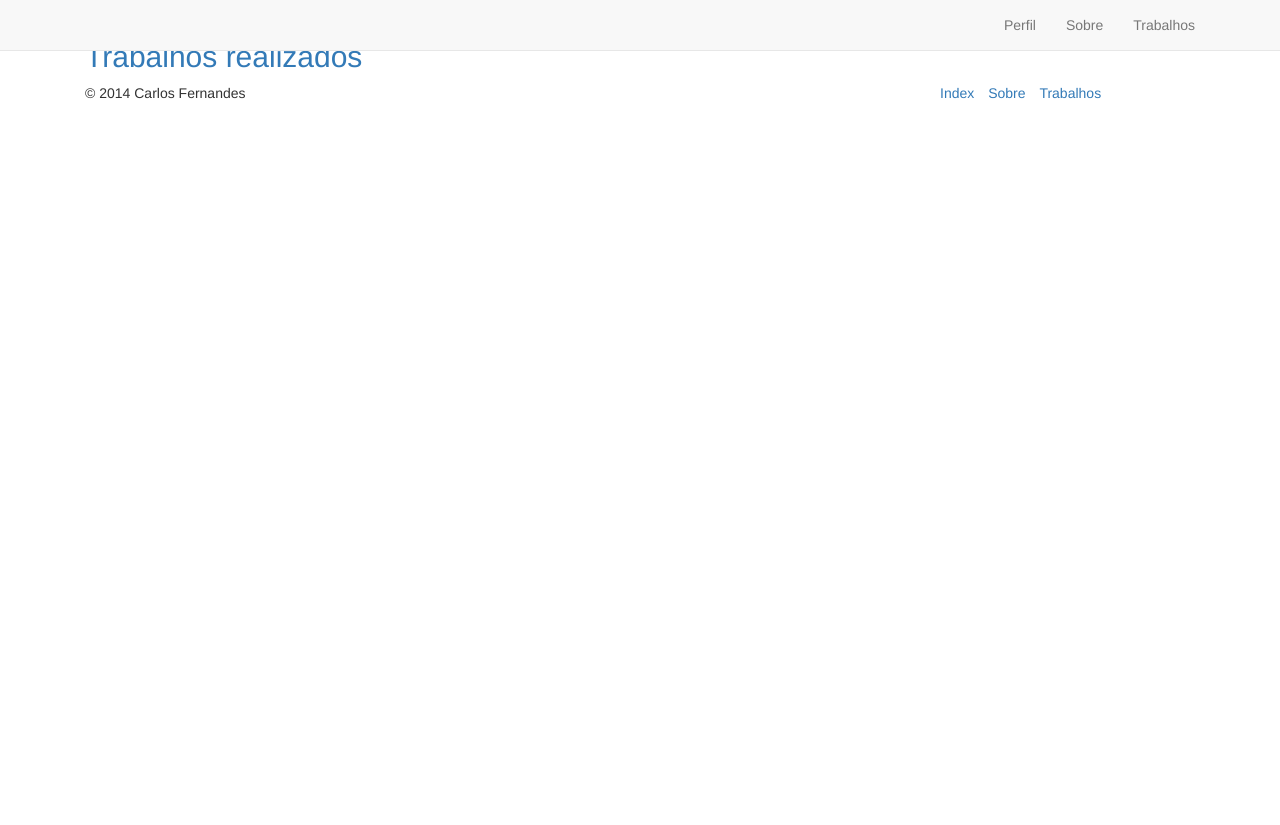
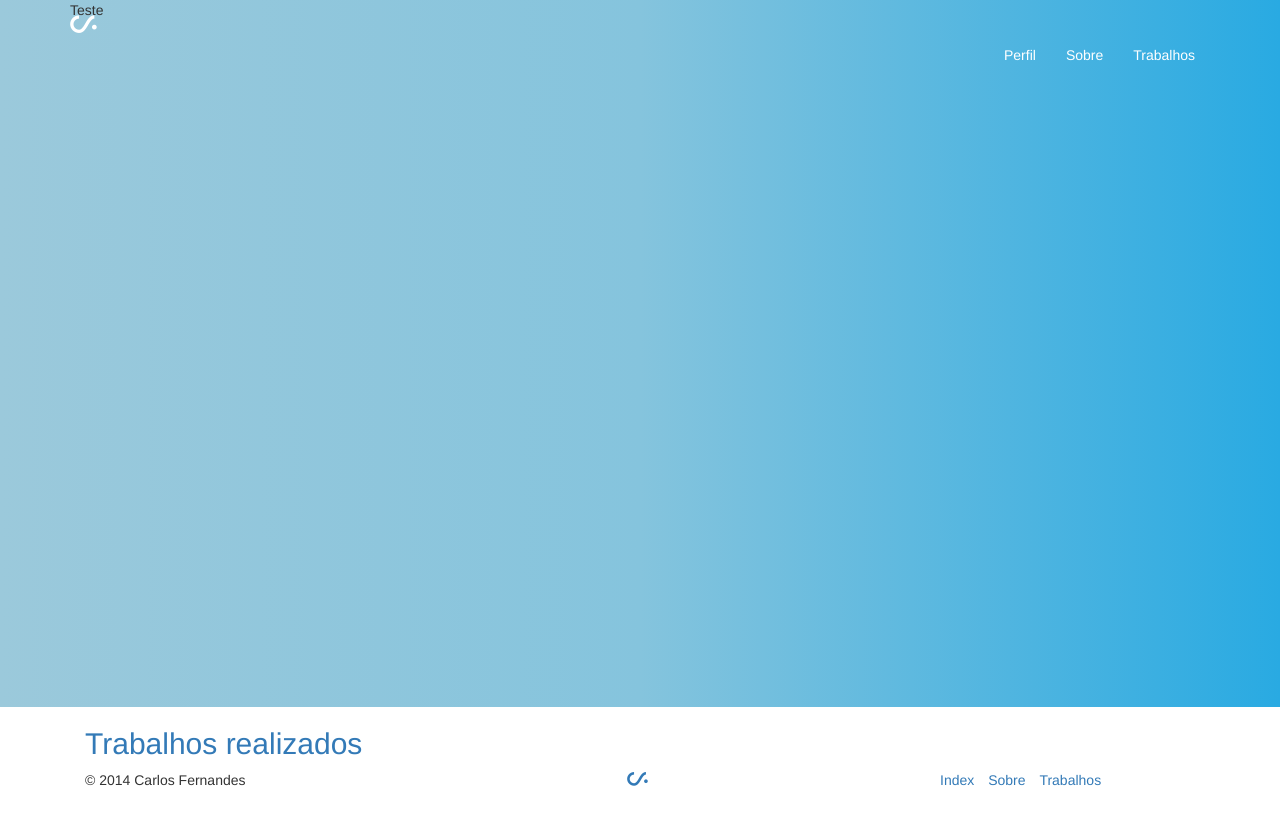
Before and after one commit to cafweb/portfolio, a Jekyll site: the page built from index.html, in a window 1280 px wide. Shown: the top 825 px of the page. Built offline with Jekyll 4.4.1, drawn with Linux system fonts in a browser that asks for light colours; nearby versions of some CDN libraries; Markdown is read by kramdown in place of the engine named in the settings.

Commit message:
Inclusao do gradiente

```diff
--- a/_config.yml
+++ b/_config.yml
@@ -1,7 +1,9 @@
 markdown: redcarpet
 baseurl: /portfolio
-exclude: ['README.md','LICENSE']
+exclude: ['README.md','LICENSE','Gemfile','Gemfile.lock']
 timezone: America/Sao_Paulo
 sass:
     sass_dir: _sass
     style: :compressed
+
+repository: https://github.com/cafweb/portfolio
--- /dev/null
+++ b/_sass/_cfdev.scss
@@ -0,0 +1,28 @@
+@font-face {
+  font-family: 'cfdev';
+  src:url('../fonts/cfdev.eot?dnmvr1');
+  src:url('../fonts/cfdev.eot?#iefixdnmvr1') format('embedded-opentype'),
+  url('../fonts/cfdev.woff?dnmvr1') format('woff'),
+  url('../fonts/cfdev.ttf?dnmvr1') format('truetype'),
+  url('../fonts/cfdev.svg?dnmvr1#cfdev') format('svg');
+  font-weight: normal;
+  font-style: normal;
+}
+
+[class^="icon-"], [class*=" icon-"] {
+  font-family: 'cfdev';
+  speak: none;
+  font-style: normal;
+  font-weight: normal;
+  font-variant: normal;
+  text-transform: none;
+  line-height: 1;
+
+  /* Better Font Rendering =========== */
+  -webkit-font-smoothing: antialiased;
+  -moz-osx-font-smoothing: grayscale;
+}
+
+.icon-logo:before {
+  content: "\e600";
+}
--- /dev/null
+++ b/css/main.scss
@@ -0,0 +1,94 @@
+---
+---
+$azulEscuro : #29aae2;
+$azulClaro : #E1E9F6;
+$cinzaClaro : #EBEEED;
+
+
+@import "cfdev";
+//@import "compass";
+
+/* ==========================================================================
+   Browse Happy prompt
+   ========================================================================== */
+body{
+  }
+
+.browsehappy {
+  margin: 0;
+  padding: 0.2em 0;
+  border-radius: 0;
+  -webkit-border-radius: 0;
+  -moz-border-radius: 0;
+}
+
+.navbar{
+  &.navbar-default{
+    &.defautl{
+      background: #FFF;
+      border-bottom-color: $azulClaro;
+      .navbar-nav{
+        .active{
+          a,a:hover,a:focus{
+            background: $azulClaro;
+            color:$azulEscuro;
+          }
+        }
+      }
+      .navbar-brand{
+        &:hover{
+          color:$azulEscuro;
+        }
+      }
+    }
+    &.index{
+      background: none;
+      border: none;
+      .navbar-nav{
+        margin-top: 30px;
+        a{
+          color: #FFF;
+        }
+
+        .active{
+          display: none;
+          a,a:hover,a:focus{
+            background: none;
+//            border: 1px solid #fff;
+            border-radius: 5px;
+            -moz-border-radius: 5px;
+            -webkit-border-radius: 5px;
+//            font-weight: 700;
+          }
+        }
+      }
+      .navbar-brand{
+        color: #fff;
+        &:hover{
+          color:$azulEscuro;
+        }
+      }
+    }
+  }
+
+}
+
+#sobre{
+  background: #9bc9db; /* Old browsers */
+  background: -moz-linear-gradient(left,  #9bc9db 0%, #85c4dd 50%, #29aae2 100%); /* FF3.6+ */
+  background: -webkit-gradient(linear, left top, right top, color-stop(0%,#9bc9db), color-stop(50%,#85c4dd), color-stop(100%,#29aae2)); /* Chrome,Safari4+ */
+  background: -webkit-linear-gradient(left,  #9bc9db 0%,#85c4dd 50%,#29aae2 100%); /* Chrome10+,Safari5.1+ */
+  background: -o-linear-gradient(left,  #9bc9db 0%,#85c4dd 50%,#29aae2 100%); /* Opera 11.10+ */
+  background: -ms-linear-gradient(left,  #9bc9db 0%,#85c4dd 50%,#29aae2 100%); /* IE10+ */
+  background: linear-gradient(to right,  #9bc9db 0%,#85c4dd 50%,#29aae2 100%); /* W3C */
+  filter: progid:DXImageTransform.Microsoft.gradient( startColorstr='#9bc9db', endColorstr='#29aae2',GradientType=1 ); /* IE6-9 */
+
+  .container{
+    height: 707px;
+  }
+}
+
+.wrapper{
+  margin-top: 50px;
+
+}
```
Also changed, not shown: 1 other file.
